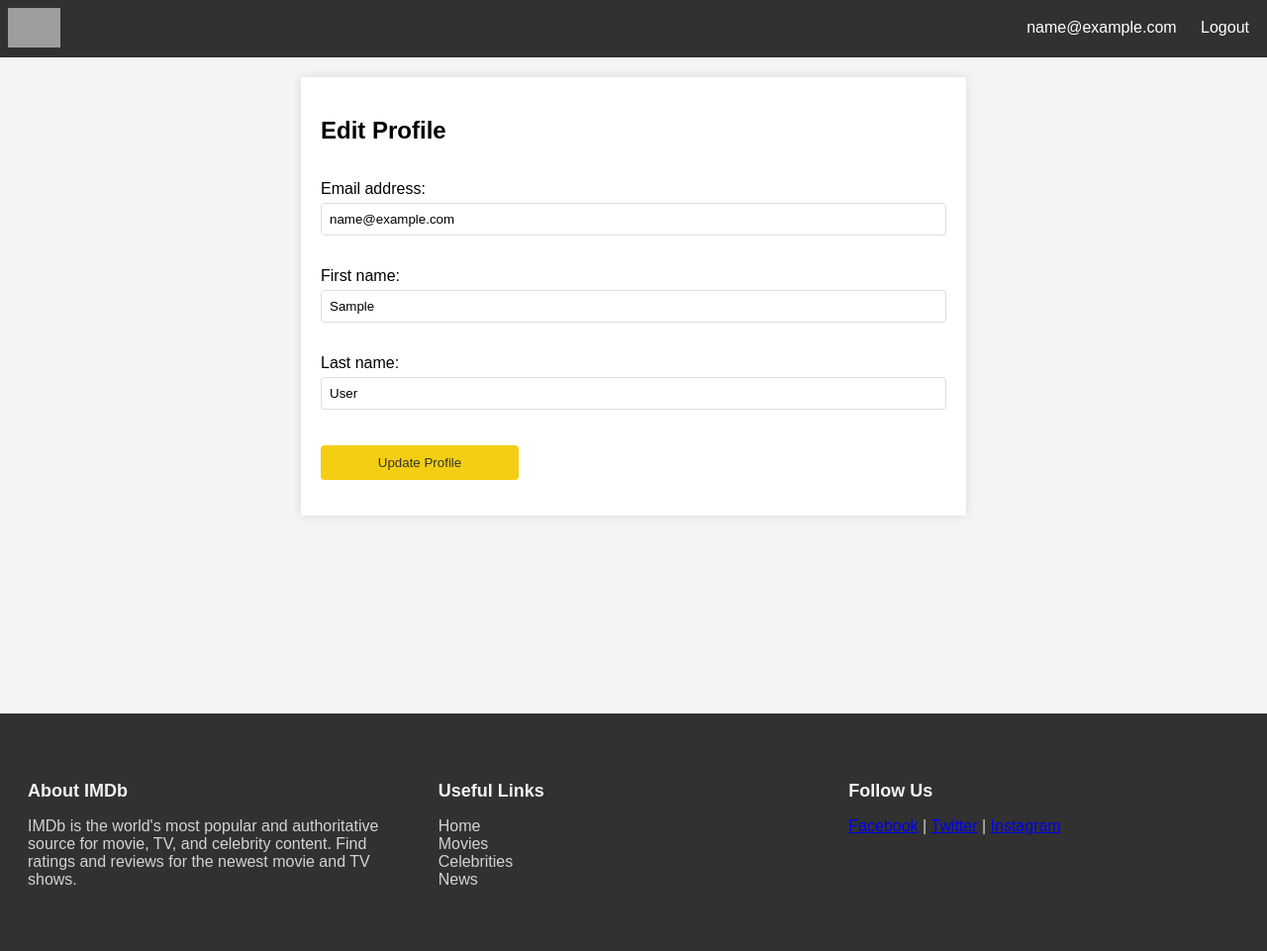
After one commit to YaroslavBorysko/IMDB_clone, a Django app: page /users/profile/ in a window 1280 px wide. The commit adds this page. Shown: the whole page at 99% size. Run offline with Django 5.2, Linux system fonts and the light colour scheme; the visitor is signed in with stand-in values (Sample User, id 1); grey boxes are pictures that could not be loaded.

```diff
--- a/movies/urls.py
+++ b/movies/urls.py
@@ -3,5 +3,6 @@ from django.urls import path
 from movies import views
 
 urlpatterns = [
-    path('', views.movies_list, name='movies_list')
+    path('', views.movies_list, name='movies_list'),
+    path('movie/<int:pk>/', views.movie_details, name='movie_detail'),
 ]
--- /dev/null
+++ b/static/main.css
@@ -0,0 +1,59 @@
+body {
+    font-family: Arial, sans-serif;
+    background-color: #f4f4f4;
+    min-height: 100vh;
+}
+
+main{
+    min-height: 48vh;
+}
+footer {
+    margin: 200px -10px -10px -10px;
+    background-color: #313131;
+    color: #d3d3d3;
+    padding: 20px 0;
+    clear: both;
+    position: relative;
+    height: 200px;
+}
+
+.footer-content {
+    display: flex;
+    justify-content: space-around;
+    padding: 20px;
+}
+
+.footer-section {
+    flex: 1;
+    padding: 10px;
+}
+
+.footer-section h3 {
+    color: #f2f2f2;
+    font-size: 18px;
+    margin-bottom: 15px;
+}
+
+.footer-section ul {
+    list-style: none;
+    padding: 0;
+}
+
+.footer-section ul li a {
+    color: #d3d3d3;
+    text-decoration: none;
+    transition: color 0.3s;
+}
+
+.footer-section ul li a:hover {
+    color: #f2f2f2;
+}
+
+.footer-bottom {
+    text-align: center;
+    padding-top: 10px;
+}
+
+.fa{
+    text-decoration: none;
+}
--- /dev/null
+++ b/static/users/css/edit_user.css
@@ -0,0 +1,47 @@
+.container {
+    width: 50%;
+    margin: 20px auto;
+    background-color: #fff;
+    padding: 20px;
+    box-shadow: 0 0 10px rgba(0, 0, 0, 0.1);
+}
+
+header h1 {
+    color: #333;
+}
+
+.edit-profile-form {
+    display: flex;
+    flex-direction: column;
+}
+
+.edit-profile-form label {
+    margin-top: 10px;
+}
+
+.edit-profile-form input[type="text"],
+.edit-profile-form input[type="email"],
+.edit-profile-form textarea,
+.edit-profile-form input[type="file"] {
+    width: 100%;
+    padding: 8px;
+    margin-top: 5px;
+    border: 1px solid #ddd;
+    border-radius: 4px;
+    box-sizing: border-box;
+}
+
+.edit-profile-form button {
+    width: 200px;
+    padding: 10px;
+    margin-top: 20px;
+    background-color: #f3ce13;
+    color: #333;
+    border: none;
+    border-radius: 4px;
+    cursor: pointer;
+}
+
+.edit-profile-form button:hover {
+    background-color: #e2b607;
+}
--- /dev/null
+++ b/templates/base.html
@@ -0,0 +1,38 @@
+{% load static %}
+
+<head>
+    <meta charset="UTF-8">
+    <title>{% block title %}My IMDb{% endblock %}</title>
+    <link rel="stylesheet" type="text/css" href="{% static 'main.css' %}">
+    <link rel="stylesheet" href="https://cdnjs.cloudflare.com/ajax/libs/font-awesome/4.7.0/css/font-awesome.min.css">
+</head>
+<body>
+{% include "navbar.html" %}
+<main>
+    {% block content %}
+    {% endblock %}
+</main>
+
+<footer>
+    <div class="footer-content">
+        <div class="footer-section about">
+            <h3>About IMDb</h3>
+            <p>IMDb is the world's most popular and authoritative source for movie, TV, and celebrity content. Find
+                ratings and reviews for the newest movie and TV shows.</p>
+        </div>
+        <div class="footer-section links">
+            <h3>Useful Links</h3>
+            <ul>
+                <li><a href="#">Home</a></li>
+                <li><a href="#">Movies</a></li>
+                <li><a href="#">Celebrities</a></li>
+                <li><a href="#">News</a></li>
+            </ul>
+        </div>
+        <div class="footer-section social">
+            <h3>Follow Us</h3>
+            <p><a href="#">Facebook</a> | <a href="#">Twitter</a> | <a href="#">Instagram</a></p>
+        </div>
+    </div>
+</footer>
+</body>
--- a/templates/movies/movies_list.html
+++ b/templates/movies/movies_list.html
@@ -1,4 +1,4 @@
-{% extends 'movies/base.html' %}
+{% extends 'movies/../base.html' %}
 {% load static %}
 
 {% block content %}
--- a/templates/movies/navbar.html
+++ b/templates/navbar.html
@@ -4,17 +4,15 @@
 <link rel="stylesheet" type="text/css" href="{% static 'movies/css/navbar.css' %}">
 <div class="navbar">
     <div class="navbar-logo">
-        <a href="/">
+        <a href="{% url 'movies_list' %}">
             <img src="https://m.media-amazon.com/images/G/01/imdb/authportal/images/www_imdb_logo._CB667618033_.png" alt="IMDb Logo">
         </a>
     </div>
 
     <div class="navbar-links">
-        <a href="/movies">Movies</a>
-        <a href="/tv-shows">Dashboard</a>
             {% if user.is_authenticated %}
             <!-- Links for logged-in users -->
-            <a href="/profile">My Profile</a>
+            <a href="{% url 'profile' %}">{{ user.email }}</a>
             <a href="{% url 'logout' %}">Logout</a>
             {% else %}
             <!-- Links for guests -->
--- /dev/null
+++ b/templates/users/edit_profile.html
@@ -0,0 +1,16 @@
+{% extends 'movies/../base.html' %}
+{% load static %}
+
+{% block content %}
+
+<link rel="stylesheet" type="text/css" href="{% static 'users/css/edit_user.css' %}">
+    <div class="container">
+    <h2>Edit Profile</h2>
+        <form action="" method="post" class="edit-profile-form" enctype="multipart/form-data">
+            {% csrf_token %}
+            {{ form.as_p }}
+            <button type="submit">Update Profile</button>
+        </form>
+    </div>
+
+{% endblock %}
--- a/users/forms/__init__.py
+++ b/users/forms/__init__.py
@@ -1 +1,2 @@
 from .user_form import *
+from .mixins import *
--- /dev/null
+++ b/users/forms/mixins.py
@@ -0,0 +1,17 @@
+from django import forms
+
+
+class ConfirmPasswordMixinForm(forms.ModelForm):
+
+    def clean(self):
+        cleaned_data = super().clean()
+        password = cleaned_data.get("password")
+        password_confirm = cleaned_data.get("password_confirm")
+
+        if password and not password_confirm and password != password_confirm:
+            self.add_error('password_confirm', "confirm password before changing it!")
+
+        if password and password_confirm and password != password_confirm:
+            self.add_error('password_confirm', "Password and Confirm Password do not match")
+
+        return cleaned_data
--- a/users/forms/user_form.py
+++ b/users/forms/user_form.py
@@ -1,21 +1,19 @@
 from django import forms
+
+from users.forms.mixins import ConfirmPasswordMixinForm
 from users.models import BaseUser
-from django.forms import ModelForm
 
 
-class UserRegisterForm(ModelForm):
+class UserRegisterForm(ConfirmPasswordMixinForm):
     confirm_password = forms.CharField()
 
     class Meta:
         model = BaseUser
         fields = ['email', 'password', 'confirm_password']
 
-    def clean(self):
-        cleaned_data = super().clean()
-        password = cleaned_data.get("password")
-        password_confirm = cleaned_data.get("password_confirm")
 
-        if password and password_confirm and password != password_confirm:
-            self.add_error('password_confirm', "Password and Confirm Password do not match")
+class UserUpdateForm(ConfirmPasswordMixinForm):
 
-        return cleaned_data
+    class Meta:
+        model = BaseUser
+        fields = ['email', 'first_name', 'last_name']
--- a/users/urls.py
+++ b/users/urls.py
@@ -7,4 +7,5 @@ urlpatterns = [
     path('login/', auth_views.LoginView.as_view(template_name='users/login.html'), name='login'),
     path('register/', views.register, name='register'),
     path('logout/', views.logout_view, name='logout'),
+    path('profile/', views.edit_profile, name='profile'),
 ]
--- a/users/views.py
+++ b/users/views.py
@@ -2,7 +2,7 @@ from django.contrib import messages
 from django.contrib.auth import logout
 from django.shortcuts import render, redirect
 
-from users.forms import UserRegisterForm
+from users.forms import UserRegisterForm, UserUpdateForm
 
 
 def register(request):
@@ -18,6 +18,19 @@ def register(request):
     return render(request, 'users/login.html', {'form': form})
 
 
+def edit_profile(request):
+    if request.method == 'POST':
+        form = UserUpdateForm(request.POST, instance=request.user)
+        if form.is_valid():
+            form.save()
+            email = form.cleaned_data.get('email')
+            messages.success(request, f'Account updated for {email}!')
+            return redirect('profile')
+    else:
+        form = UserUpdateForm(instance=request.user)
+    return render(request, 'users/edit_profile.html', {'form': form})
+
+
 def logout_view(request):
     logout(request)
     return redirect('movies_list')
```
Also changed, not shown: movies/views.py (+10 -0 lines), static/movies/css/movie_details.css (added, +40 -0 lines), templates/movies/base.html (deleted, +0 -20 lines), templates/movies/movie_detail.html (added, +24 -0 lines).
